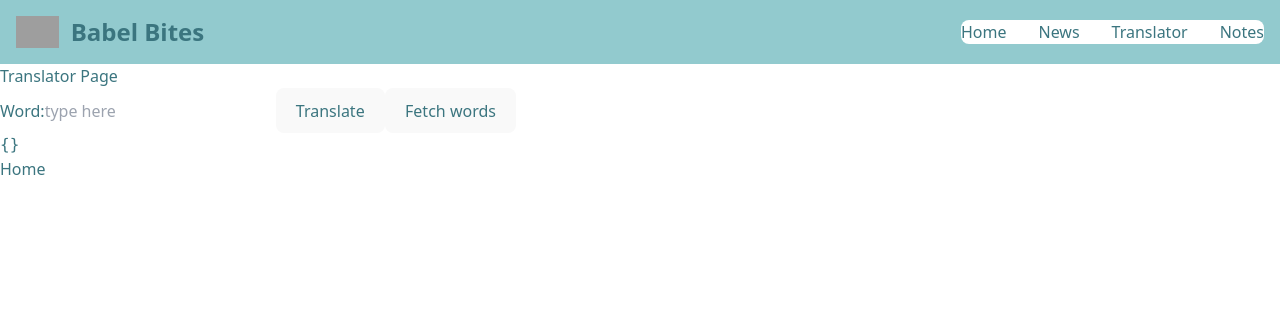
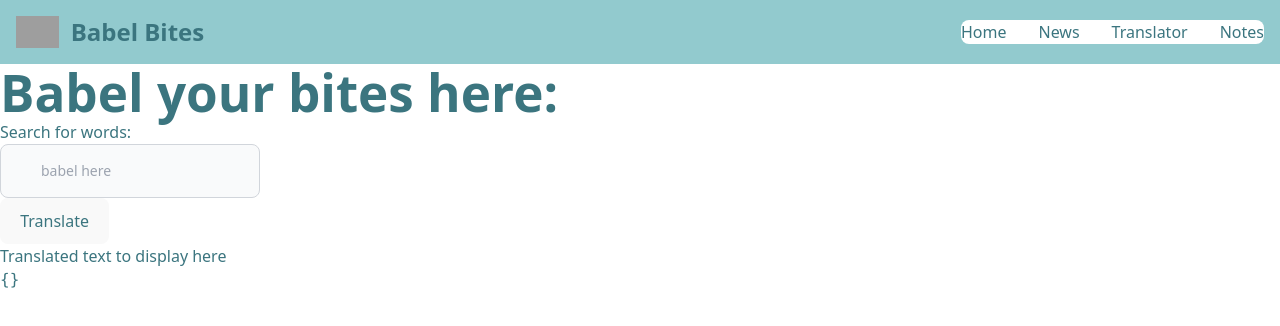
Before and after one commit to jlimsy/api-test, a React (Vite) app: page /translator in a window 1280 px wide. Shown: the top 326 px of the page. Built offline with nearby package versions, Linux system fonts and the light colour scheme; grey boxes are pictures that could not be loaded.

Commit message:
translate text from event.target.value of input field

```diff
--- a/src/components/NewsSearchBar.jsx
+++ b/src/components/NewsSearchBar.jsx
@@ -60,7 +60,7 @@ const languages = {
 
 console.log(Object.keys(countries));
 
-export default function SearchBar({ query, setQuery, fetchNews }) {
+export default function SearchBar({ query, setQuery }) {
   const handleSubmit = (event) => {
     event.preventDefault();
   };
--- /dev/null
+++ b/src/components/TranslatorCard.jsx
@@ -0,0 +1,3 @@
+export default function TranslatorCard() {
+  return <h3>Translated text to display here</h3>;
+}
--- /dev/null
+++ b/src/components/TranslatorSearchBar.jsx
@@ -0,0 +1,34 @@
+export default function TranslatorSearchBar({ text, setText, fetchText }) {
+  const handleSubmit = (event) => {
+    event.preventDefault();
+  };
+
+  const handleInputChange = (event) => {
+    console.log(event.target.value);
+    setText(event.target.value);
+  };
+
+  const handleTranslator = (text) => {
+    fetchText(text);
+    console.log("translation button is clicked");
+  };
+
+  return (
+    <form onSubmit={handleSubmit}>
+      <label>
+        Search for words:
+        <div className="relative"></div>
+        <input
+          name="search"
+          placeholder="babel here"
+          value={text}
+          onChange={handleInputChange}
+          className="block p-4 ps-10 text-sm text-gray-900 border border-gray-300 rounded-lg bg-gray-50 focus:ring-blue-500 focus:border-blue-500 dark:bg-gray-700 dark:border-gray-600 dark:placeholder-gray-400 dark:text-white dark:focus:ring-blue-500 dark:focus:border-blue-500"
+        />
+      </label>
+      <button name="translate" onClick={handleTranslator}>
+        Translate
+      </button>
+    </form>
+  );
+}
--- a/src/pages/TranslatorPage/TranslatorPage.jsx
+++ b/src/pages/TranslatorPage/TranslatorPage.jsx
@@ -1,39 +1,31 @@
 import { useState } from "react";
-import { NavLink } from "react-router-dom";
+import TranslatorSearchBar from "../../components/TranslatorSearchBar";
+import TranslatorCard from "../../components/TranslatorCard";
 
 export default function TranslatorPage() {
-  const [words, setWords] = useState({});
+  const [text, setText] = useState({});
 
-  const word = "coding is fun";
-
-  async function fetchWords() {
+  async function fetchText() {
     const response = await fetch(
-      `https://api.mymemory.translated.net/get?q=${word}&langpair=en|es`
+      `https://api.mymemory.translated.net/get?q=${text}&langpair=en|fr`
     );
-
     const result = await response.json();
     console.log(result);
-    setWords(result);
+    setText(result);
   }
-
-  const handleTranslator = () => fetchWords();
 
   return (
     <>
-      <h3>Translator Page</h3>
-      <label>
-        Word:
-        <input placeholder="type here" />
-      </label>
-      <button>Translate</button>
-      <button name="translate" onClick={handleTranslator}>
-        Fetch words
-      </button>
-      <pre>{JSON.stringify(words, null, 2)}</pre>
+      <h1>Babel your bites here:</h1>
+
+      <TranslatorSearchBar setText={setText} fetchText={fetchText} />
+
+      <TranslatorCard />
+
+      <pre>{JSON.stringify(text, null, 2)}</pre>
       <p>
-        {words?.articles?.map((item) => `${item.title} + ${item.source.name}`)}
+        {text?.articles?.map((item) => `${item.title} + ${item.source.name}`)}
       </p>
-      <NavLink to="/">Home</NavLink>
     </>
   );
 }
```
Also changed, not shown: 1 other file (tests, documents, lock files or other folders).
